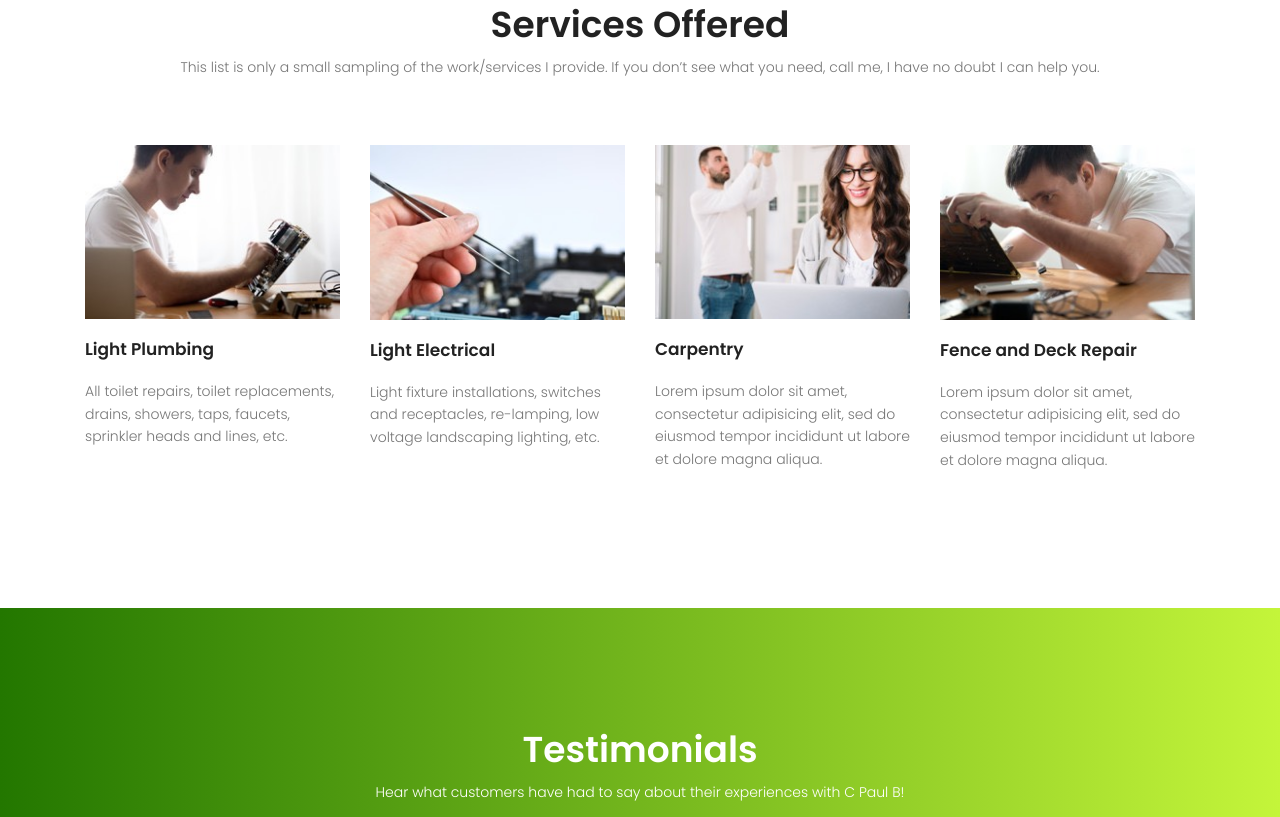
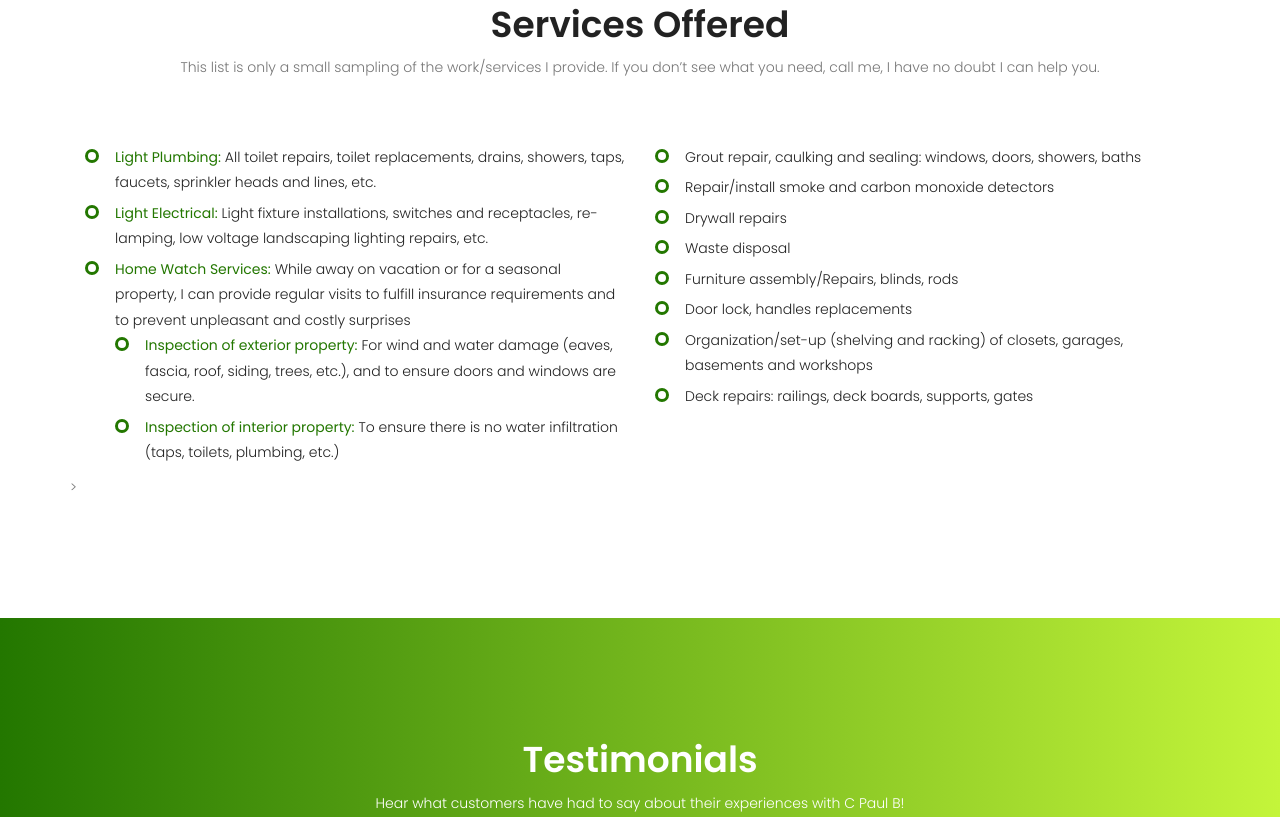
Before and after one commit to boulajp/Harwood-Services, a plain HTML site: page index.html in a window 1280 px wide. Shown: the part 1623-2440 px from the top of the page. Drawn offline with nearby package versions, Linux system fonts and the light colour scheme; some packages are replaced by stand-ins of ours.

Commit message:
Added in services list content + removed stock photos

```diff
--- a/index.html
+++ b/index.html
@@ -82,7 +82,7 @@
 							<a href="#services" class="primary-btn header-btn text-uppercase mt-10">Learn More</a>
 						</div>
 						<div class="banner-img col-lg-5 col-md-6 align-self-end">
-							<img class="img-fluid" src="img/banner-img.png" alt="">
+							<!-- <img class="img-fluid" src="img/banner-img.png" alt=""> -->
 						</div>
 					</div>
 				</div>
@@ -147,50 +147,45 @@
 						</div>
 					</div>
 					<div class="row">
-						<div class="col-lg-3 col-md-6">
+						<div class="col-lg-6 col-md-12">
 							<div class="single-service">
-								<div class="thumb">
-									<img src="img/o1.jpg" alt="">
-								</div>
-								<h4>Light Plumbing</h4>
-								<p>
-									All toilet repairs, toilet replacements, drains, showers, taps, faucets, sprinkler heads and lines, etc.
-								</p>
+								<ul class="unordered-list">
+									<li><b>Light Plumbing:</b> All toilet repairs, toilet replacements, drains, showers, taps, faucets, sprinkler heads and lines, etc.</li>
+									<li><b>Light Electrical:</b> Light fixture installations, switches and receptacles, re-lamping, low voltage landscaping lighting repairs, etc.</li>
+									<ul class="unordered-list">
+										<li>
+											<b>Home Watch Services:</b> While away on vacation or for a seasonal property, I can provide regular visits to fulfill insurance requirements and to prevent unpleasant and costly surprises
+											<ul>
+												<li>
+													<b>Inspection of exterior property:</b> For wind and water damage (eaves, fascia, roof, siding, trees, etc.), and to ensure doors and windows are secure.
+												</li>
+											</ul>
+											<ul>
+												<li>
+													<b>Inspection of interior property:</b> To ensure there is no water infiltration (taps, toilets, plumbing, etc.)
+												</li>
+											</ul>
+										</li>
+									</ul>
+								</ul>
 							</div>
 						</div>
-						<div class="col-lg-3 col-md-6">
+						<div class="col-lg-6 col-md-12">
 							<div class="single-service">
-								<div class="thumb">
-									<img src="img/o2.jpg" alt="">
-								</div>
-								<h4>Light Electrical</h4>
-								<p>
-									Light fixture installations, switches and receptacles, re-lamping, low voltage landscaping lighting, etc.
-								</p>
+								<ul class="unordered-list">
+									<ul class="unordered-list">
+										<li>Grout repair, caulking and sealing: windows, doors, showers, baths</li>
+										<li>Repair/install smoke and carbon monoxide detectors</li>
+										<li>Drywall repairs</li>
+										<li>Waste disposal</li>
+										<li>Furniture assembly/Repairs, blinds, rods</li>
+										<li>Door lock, handles replacements</li>
+										<li>Organization/set-up (shelving and racking) of closets, garages, basements and workshops</li>
+										<li>Deck repairs: railings, deck boards, supports, gates</li>
+									</ul>
+								</ul>
 							</div>
-						</div>
-						<div class="col-lg-3 col-md-6">
-							<div class="single-service">
-								<div class="thumb">
-									<img src="img/o3.jpg" alt="">
-								</div>
-								<h4>Carpentry</h4>
-								<p>
-									Lorem ipsum dolor sit amet, consectetur adipisicing elit, sed do eiusmod tempor incididunt ut labore et dolore magna aliqua.
-								</p>
-							</div>
-						</div>
-						<div class="col-lg-3 col-md-6">
-							<div class="single-service">
-								<div class="thumb">
-									<img src="img/o4.jpg" alt="">
-								</div>
-								<h4>Fence and Deck Repair</h4>
-								<p>
-									Lorem ipsum dolor sit amet, consectetur adipisicing elit, sed do eiusmod tempor incididunt ut labore et dolore magna aliqua.
-								</p>
-							</div>
-						</div>
+						</div>>
 					</div>
 				</div>
 			</section>
--- a/scss/theme/_elements.scss
+++ b/scss/theme/_elements.scss
@@ -384,7 +384,9 @@ h1, h2, h3, h4, h5, h6 {
 		position: relative;
 		padding-left: 30px;
 		line-height: 1.82em !important;
-		color: white;
+		color: #222222;
+		padding-bottom: 5px;
+		text-align: left;
 		&:before {
 			content: "";
 			position: absolute;
--- a/scss/theme/_home.scss
+++ b/scss/theme/_home.scss
@@ -38,15 +38,11 @@
 }
 
 .p2-gradient-bg{
-  background-image: -moz-linear-gradient( 0deg, $secondary-color 0%, $secondary-color-light 100%);
-  background-image: -webkit-linear-gradient( 0deg, $secondary-color 0%, $secondary-color-light 100%);
-  background-image: -ms-linear-gradient( 0deg, $secondary-color 0%, $secondary-color-light 100%);
+  background-color: #0f9f01;
 }
 
 .p2-gradient-color{
-  background-image: -moz-linear-gradient( 0deg, $secondary-color 0%, $secondary-color-light 100%);
-  background-image: -webkit-linear-gradient( 0deg, $secondary-color 0%, $secondary-color-light 100%);
-  background-image: -ms-linear-gradient( 0deg, $secondary-color 0%, $secondary-color-light 100%);
+  background-color: #0f9f01;
 	-webkit-background-clip: text;
 	-webkit-text-fill-color: transparent;
 }
@@ -286,7 +282,7 @@
 //--------- Start discount-section Area -------------//
 
 .discount-section-area{
-	background:url(../img/discount-bg.jpg) center;
+	background-color: #0f9f01;
 	background-size:cover;
 	.overlay-bg{
 		@extend .p2-gradient-bg;
```
Also changed, not shown: css/main.css, 1 other file.
